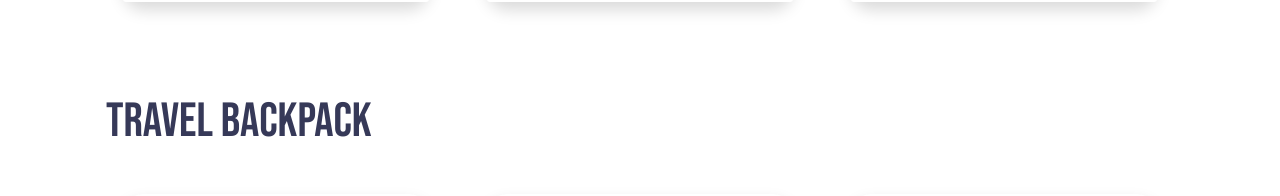
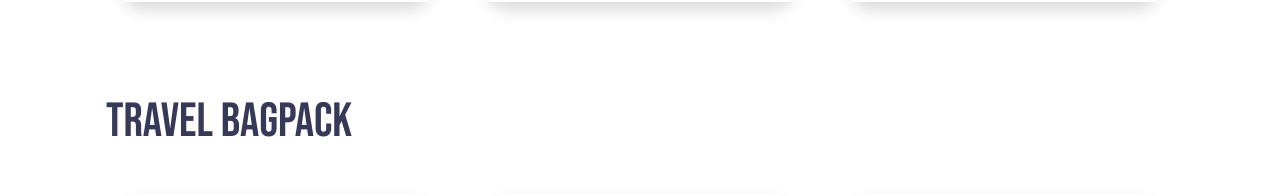
Before and after one commit to shaikhjamilalrazi/landing_page_assignment, a plain HTML site: page index.html in a window 1280 px wide. Shown: the part 2027-2223 px from the top of the page. Drawn offline with nearby package versions, Linux system fonts and the light colour scheme.

Commit message:
Final Update

```diff
--- a/css/style.css
+++ b/css/style.css
@@ -151,6 +151,7 @@ p {
   background-color: #ffffff;
 }
 
+/* media query */
 @media only screen and (max-width: 576px) {
   .grp_dot {
     display: none;
--- a/index.html
+++ b/index.html
@@ -21,7 +21,7 @@
     <title>Landing Page</title>
   </head>
   <body>
-    <!-- header -->
+    <!-- nav section -->
     <section class="bg_col pb-5">
       <div class="container pt-4">
         <!-- nav start -->
@@ -87,9 +87,10 @@
       </div>
     </section>
 
+    <!-- main section -->
     <div class="container">
       <div class="row d-sm-flex flex-sm-wrap">
-        <!--  -->
+        <!-- Middle icon and image  -->
         <section class="pt-5 order-md-0 order-sm-2">
           <div class="container">
             <div class="row d-md-flex align-items-md-center py-4">
@@ -184,8 +185,8 @@
             </div>
           </div>
         </section>
-        <!--  -->
-        <!--  -->
+        <!-- end -->
+        <!-- Backpack section start -->
         <section class="pt-5 order-md-1 order-sm-0">
           <div class="container">
             <h3 class="my-5 txt_bac text-md-start text-sm-center">
@@ -223,7 +224,7 @@
                   </div>
                 </div>
               </div>
-              <!--  -->
+
               <div class="col">
                 <div class="pt-3 card h-100 card_up shadow">
                   <div
@@ -287,12 +288,12 @@
             </div>
           </div>
         </section>
-        <!--  -->
-        <!--  -->
+        <!-- end -->
+        <!-- travel bag section -->
         <section class="py-5 order-md-2 order-sm-1">
           <div class="container">
             <h3 class="my-5 txt_bac text-md-start text-sm-center">
-              Travel backpack
+              Travel bagpack
             </h3>
 
             <!--  -->
@@ -392,8 +393,7 @@
             </div>
           </div>
         </section>
-
-        <!--  -->
+        <!-- end -->
       </div>
     </div>
 
```
